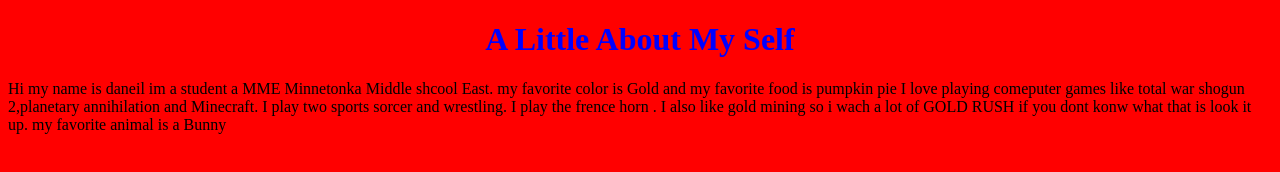
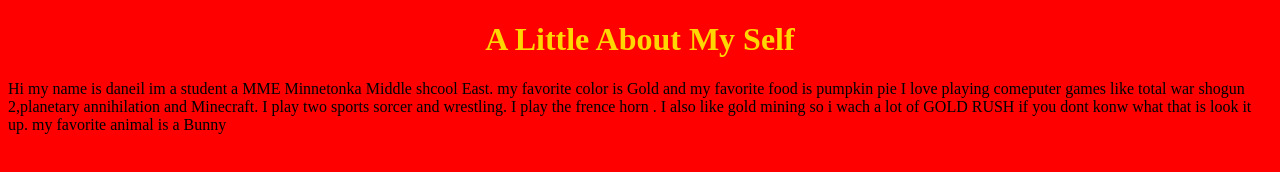
Before and after one commit to DanielMbonde/joe-man, a plain HTML site: page index.html in a window 1280 px wide. Drawn offline with Linux system fonts and the light colour scheme.

Commit message:
Update style.css

```diff
--- a/style.css
+++ b/style.css
@@ -3,6 +3,6 @@ body {
 }
 
 h1 {
-    color:blue;
+    color:gold;
     text-align: center;
 }
```
